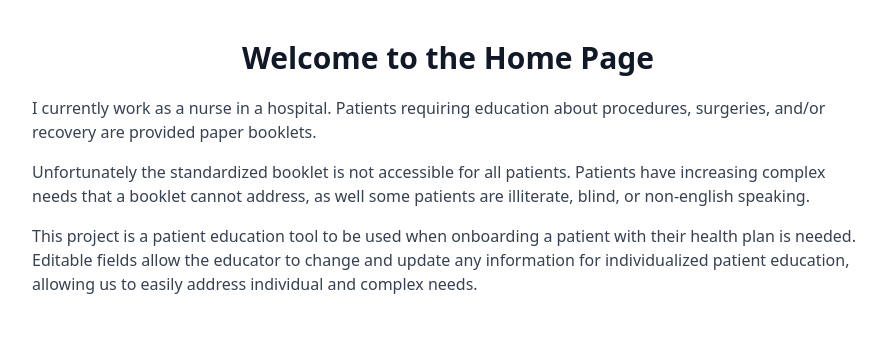
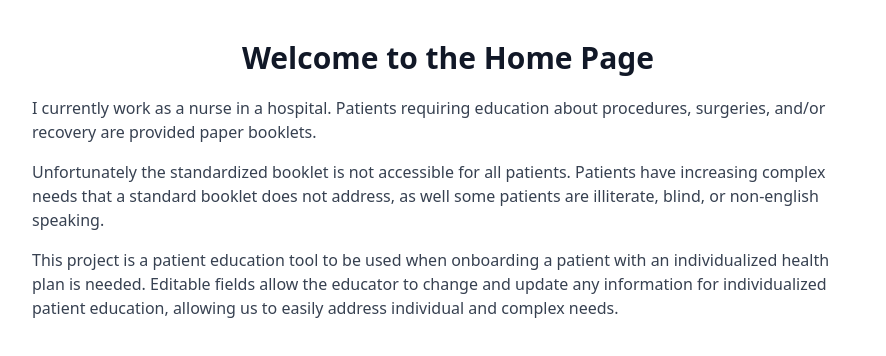
Before and after one commit to mgr514/Onboard, a React (Vite) app: page /#/ in a window 1280 px wide. Shown: the top 356 px of the page, without its empty margins (192-1078 px from the left). Built offline with nearby package versions, Linux system fonts and the light colour scheme.

Commit message:
home page styling

```diff
--- a/src/routes/Home.jsx
+++ b/src/routes/Home.jsx
@@ -13,15 +13,16 @@ function Home() {
       </p>
       <p className="text-base text-gray-700 mb-4">
         Unfortunately the standardized booklet is not accessible for all
-        patients. Patients have increasing complex needs that a booklet cannot
-        address, as well some patients are illiterate, blind, or non-english
-        speaking.{" "}
+        patients. Patients have increasing complex needs that a standard booklet
+        does not address, as well some patients are illiterate, blind, or
+        non-english speaking.{" "}
       </p>
       <p className="text-base text-gray-700 mb-4">
         This project is a patient education tool to be used when onboarding a
-        patient with their health plan is needed. Editable fields allow the
-        educator to change and update any information for individualized patient
-        education, allowing us to easily address individual and complex needs.
+        patient with an individualized health plan is needed. Editable fields
+        allow the educator to change and update any information for
+        individualized patient education, allowing us to easily address
+        individual and complex needs.
       </p>
     </div>
   );
```
